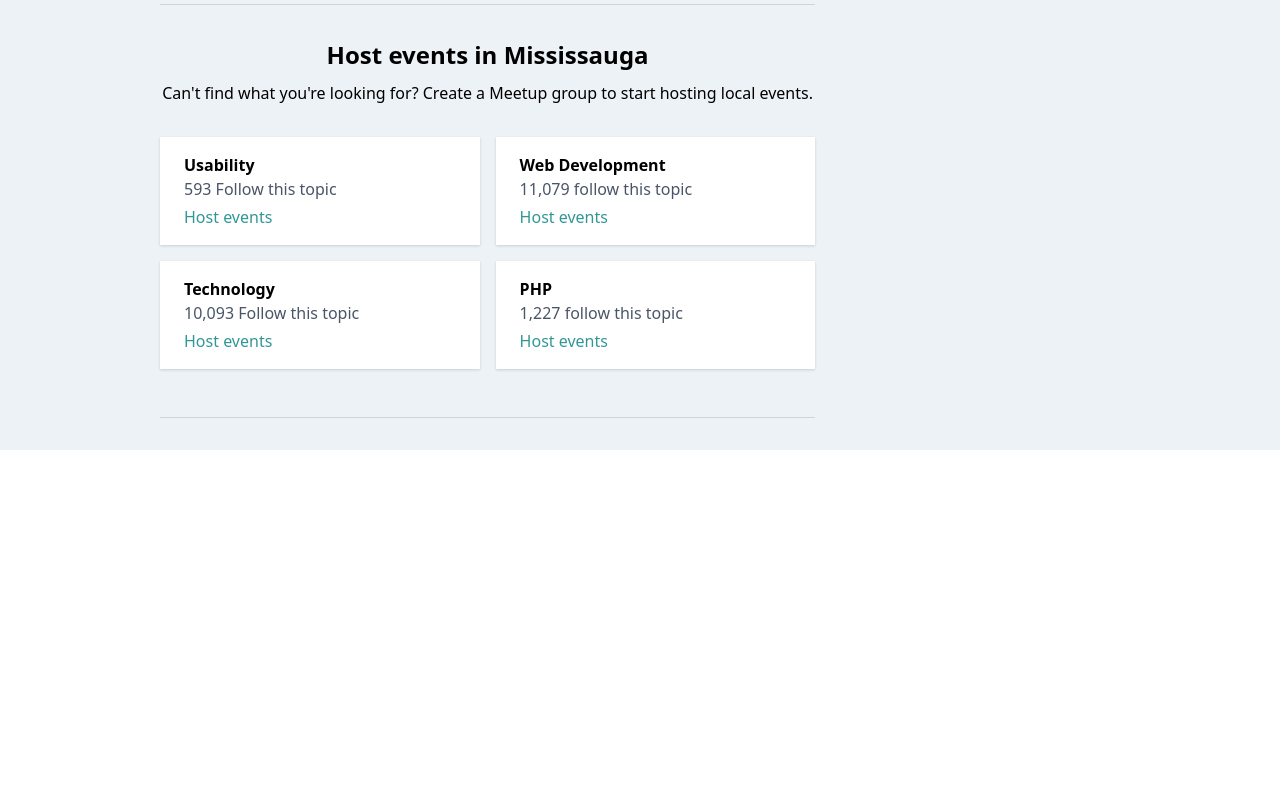
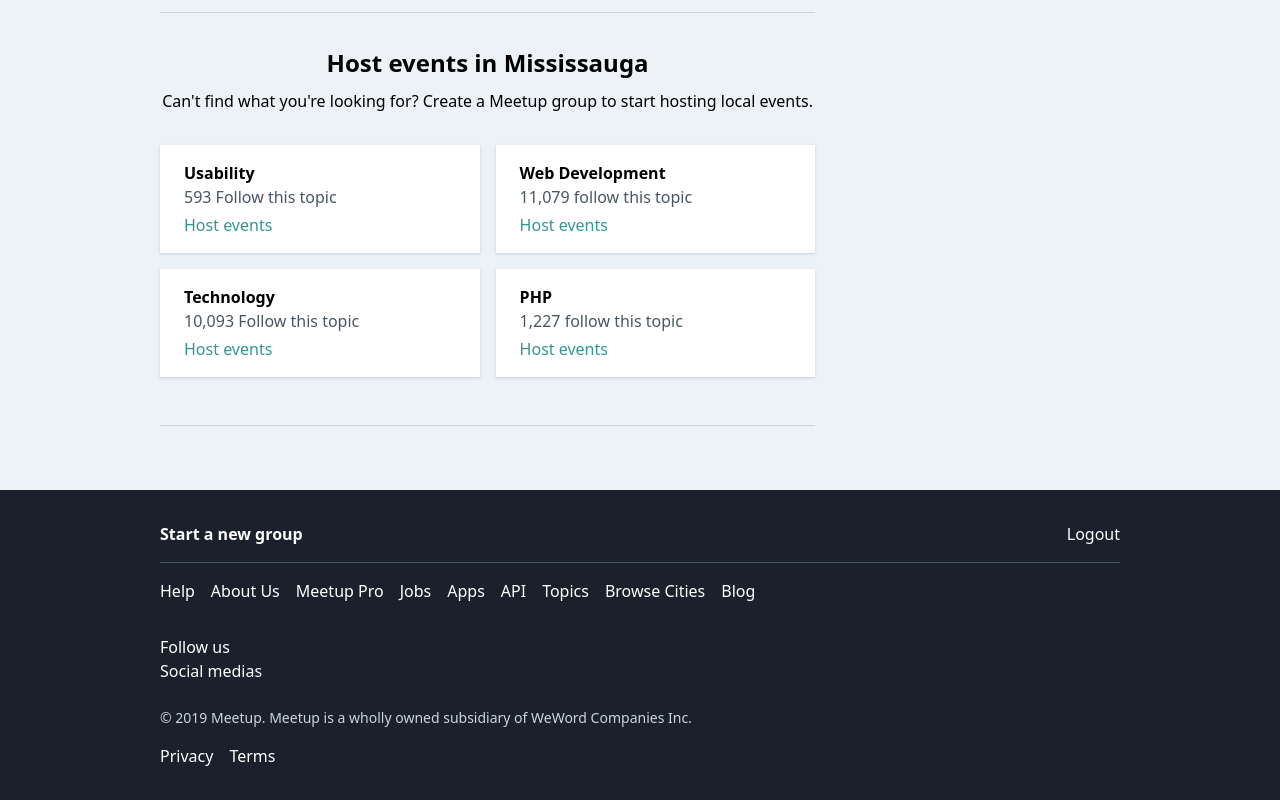
Before and after one commit to fajar13k/react-tailwindcss-meetup, a React (Create React App) app: page / in a window 1280 px wide. Shown: the part 1140-1940 px from the top of the page. Before the commit the page ends 1590 px from the top, so only its background shows below. Built offline with nearby package versions, Linux system fonts and the light colour scheme.

Commit message:
Add footer

```diff
--- a/src/App.js
+++ b/src/App.js
@@ -20,7 +20,7 @@
   render() {
     return (
       <div className="font-sans bg-gray-200">
-        <header className="bg-white flex items-center justify-between p-4">
+        <header className="bg-white flex flex-col lg:flex-row items-center justify-between p-4">
           <div className="w-32">
             <a href="/"><img src={Logo} alt="logo" /></a>
           </div>
@@ -52,10 +52,10 @@
         </div>
 
         {/* Container for middle event finder */}
-        <div className="container mx-auto px-40 mb-16">
-          <div className="bg-gray-900 text-white flex items-center justify-between p-3 -my-8">
-            <div className="flex items-center">
-              <span className="relative">
+        <div className="container mx-auto px-8 xl:px-40 mb-16">
+          <div className="bg-gray-900 text-white flex flex-col lg:flex-row items-center justify-between p-3 -my-8">
+            <div className="flex flex-col lg:flex-row items-center">
+              <span className="relative my-4 lg:my-1">
                 <input type="text" placeholder="Search" className="text-gray-600 rounded px-2 py-3 w-72" />
                 <span className="absolute right-0 top-0 mr-3" style={{ top: "10px" }}>
                   <svg className="text-gray-600" fill="currentColor" xmlns="http://www.w3.org/2000/svg" viewBox="0 0 24 24" width="24" height="24"><path className="heroicon-ui" d="M16.32 14.9l5.39 5.4a1 1 0 0 1-1.42 1.4l-5.38-5.38a8 8 0 1 1 1.41-1.41zM10 16a6 6 0 1 0 0-12 6 6 0 0 0 0 12z"></path></svg>
@@ -63,7 +63,7 @@
               </span>
               <span className="ml-4">within <a href="/" className="border-b border-gray-500 hover:border-gray-100">50 miles</a> of <a href="/" className="border-b border-gray-500 hover:border-gray-100">Mississauga, Ontario</a></span>
             </div>
-            <div className="flex items-center">
+            <div className="flex items-center my-4 lg:my-0">
               <button className="border-l border-b border-t border-gray-700 px-6 py-2">Groups</button>
               <button className="border-r border-b border-t border-gray-700 bg-gray-700 text-white px-6 py-2 font-bold">Calendar</button>
             </div>
@@ -71,7 +71,7 @@
         </div>
 
         {/* Container for main content */}
-        <div className="container mx-auto px-40 flex flex-col flex-col-reverse lg:flex-row">
+        <div className="container mx-auto px-8 xl:px-40 flex flex-col flex-col-reverse lg:flex-row pb-8">
           <div className="w-full lg:w-7/10">
 
             <div className="pl-3 uppercase font-bold text-sm py-2 pb-4">
@@ -179,7 +179,7 @@
             </div>
 
           </div>
-          <div className="w-full lg:w-3/10 ml-6">
+          <div className="w-full lg:w-3/10 ml-0 lg:ml-6">
             <div className="pt-2 pb-4">
               &nbsp;
             </div>
@@ -224,6 +224,46 @@
           </div>
         </div>
 
+        {/* Footer */}
+        <footer className="bg-gray-900 text-white">
+          <div className="container mx-auto px-8 xl:px-40 py-8">
+
+            <div className="flex items-center justify-between border-b border-gray-700 pb-4 mb-4">
+              <div><a href="/" className="font-bold">Start a new group</a></div>
+              <div><a href="/">Logout</a></div>
+            </div>
+            <div className="links mb-8">
+              <ul className="flex">
+                <li className="mr-4"><a href="/">Help</a></li>
+                <li className="mr-4"><a href="/">About Us</a></li>
+                <li className="mr-4"><a href="/">Meetup Pro</a></li>
+                <li className="mr-4"><a href="/">Jobs</a></li>
+                <li className="mr-4"><a href="/">Apps</a></li>
+                <li className="mr-4"><a href="/">API</a></li>
+                <li className="mr-4"><a href="/">Topics</a></li>
+                <li className="mr-4"><a href="/">Browse Cities</a></li>
+                <li className="mr-4"><a href="/">Blog</a></li>
+              </ul>
+            </div>
+            <div className="social mb-6">
+              <div>Follow us</div>
+              <div>Social medias</div>
+            </div>
+
+            <div className="copyright text-sm text-gray-400 mb-4">
+              &copy; 2019 Meetup. Meetup is a wholly owned subsidiary of WeWord Companies Inc.
+            </div>
+
+            <div className="privacy">
+              <ul className="flex">
+                <li className="mr-4"><a href="/">Privacy</a></li>
+                <li className="mr-4"><a href="/">Terms</a></li>
+              </ul>
+            </div>
+
+          </div>
+        </footer>
+
       </div>
     );
   }
```
